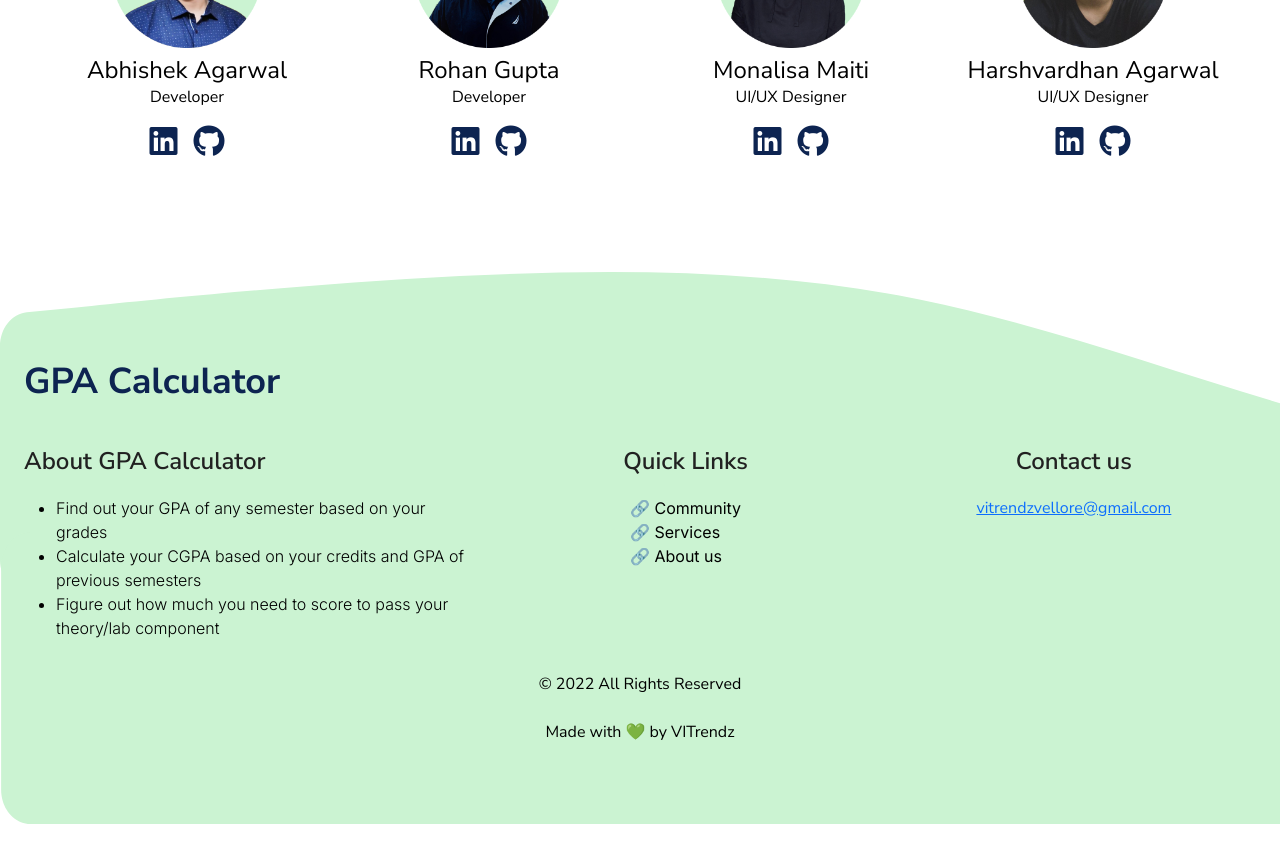
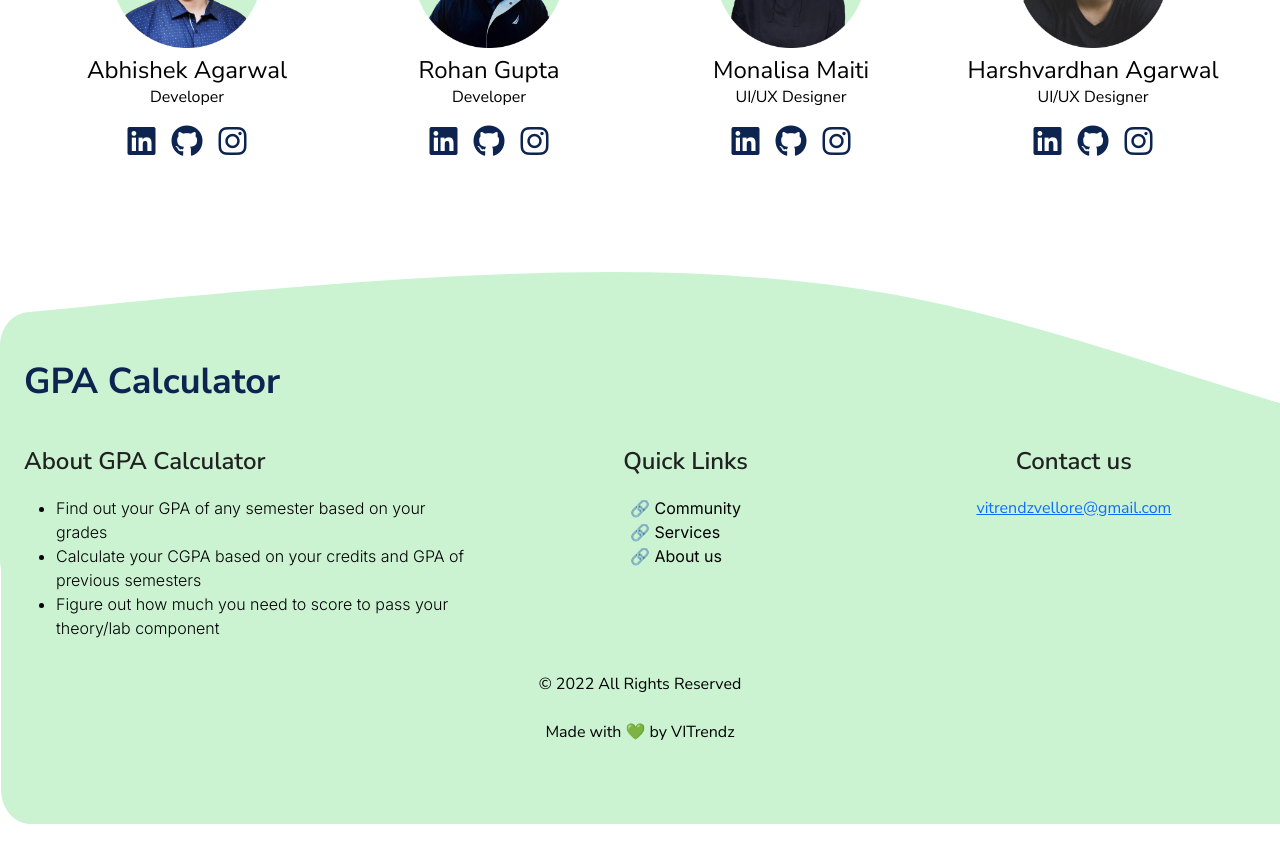
Before and after one commit to dhavalkolhe/gpa-calc, a React (Create React App) app: page / in a window 1280 px wide. Shown: the part 1740-2602 px from the top of the page. Built offline with nearby package versions, Linux system fonts and the light colour scheme.

Commit message:
insta profiles added

```diff
--- a/src/Components/Developers/Developers.jsx
+++ b/src/Components/Developers/Developers.jsx
@@ -30,6 +30,13 @@ const Developers = () => {
                         >
                             <i className="fab fa-github fa-2x"></i>
                         </a>
+                        <a
+                            href="https://www.instagram.com/agarwal__abhii/"
+                            target="_blank"
+                            rel="noreferrer"
+                        >
+                            <i className="fab fa-instagram fa-2x"></i>
+                        </a>
                     </p>
                 </div>
                 <div className="developer-card col-xl-3 col-sm-6">
@@ -52,6 +59,13 @@ const Developers = () => {
                             rel="noreferrer"
                         >
                             <i className="fab fa-github fa-2x"></i>
+                        </a>
+                        <a
+                            href="https://www.instagram.com/rohan_g1572/"
+                            target="_blank"
+                            rel="noreferrer"
+                        >
+                            <i className="fab fa-instagram fa-2x"></i>
                         </a>
                     </p>
                 </div>
@@ -76,6 +90,13 @@ const Developers = () => {
                         >
                             <i className="fab fa-github fa-2x"></i>
                         </a>
+                        <a
+                            href="https://www.instagram.com/monalisamaiti/"
+                            target="_blank"
+                            rel="noreferrer"
+                        >
+                            <i className="fab fa-instagram fa-2x"></i>
+                        </a>
                     </p>
                 </div>
                 <div className="developer-card col-xl-3 col-sm-6">
@@ -99,6 +120,13 @@ const Developers = () => {
                         >
                             <i className="fab fa-github fa-2x"></i>
                         </a>
+                        <a
+                            href="https://www.instagram.com/iharsh_agarwal/"
+                            target="_blank"
+                            rel="noreferrer"
+                        >
+                            <i className="fab fa-instagram fa-2x"></i>
+                        </a>
                     </p>
                 </div>
             </div>
```
